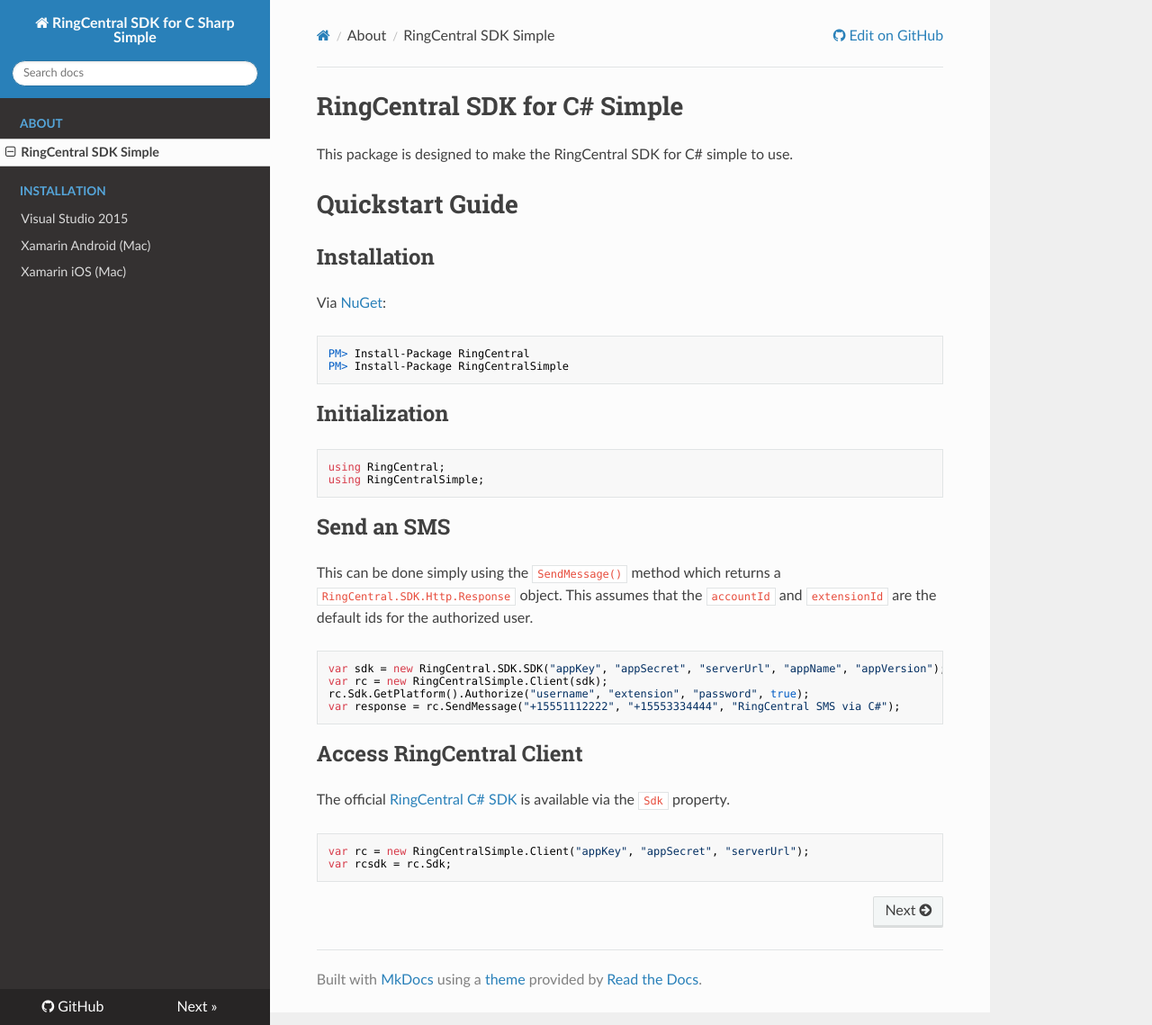
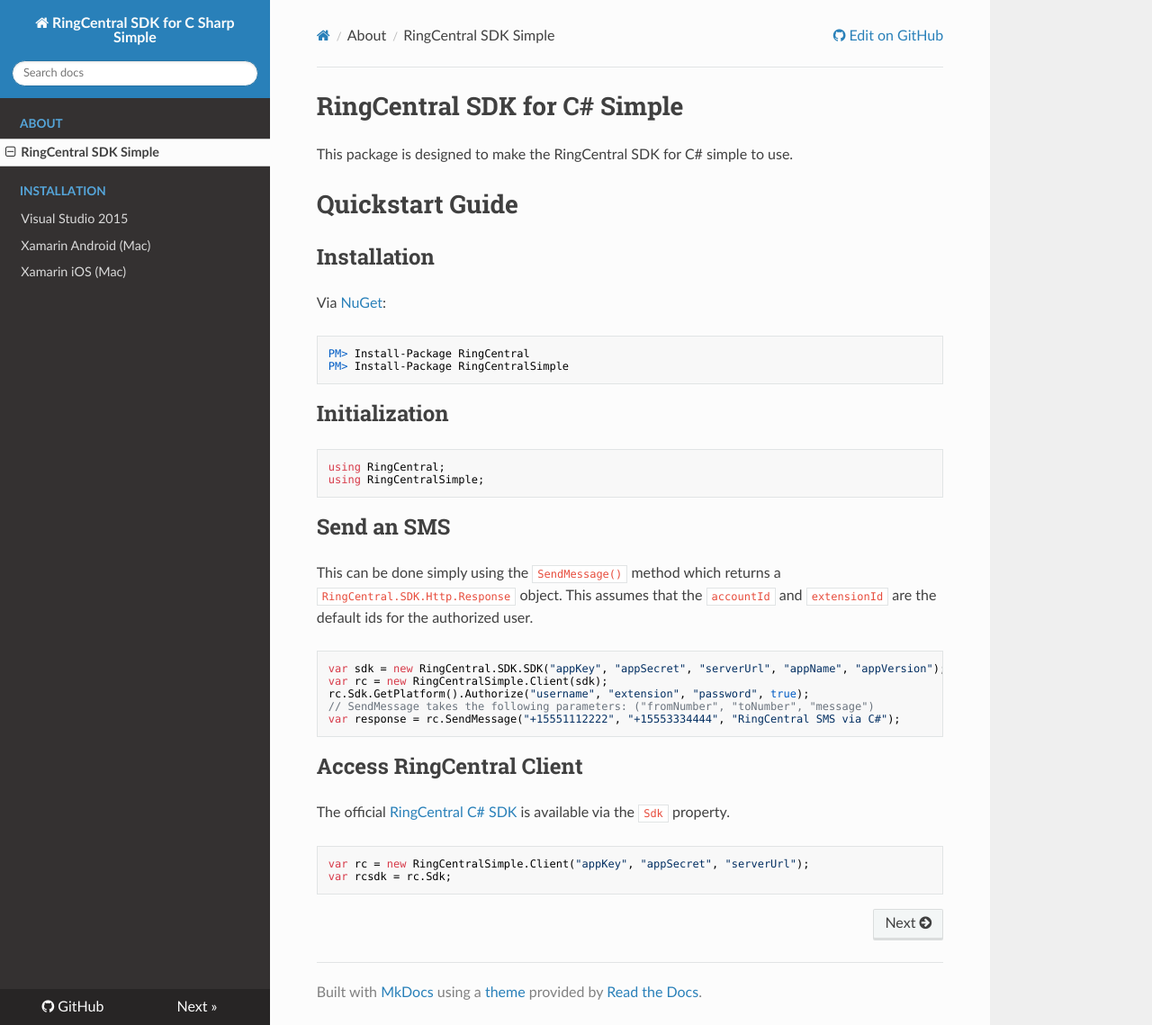
Before and after one commit to grokify/ringcentral-sdk-csharp-simple, an MkDocs documentation site: the page built from docs/index.md, in a window 1280 px wide and 1139 px high. Shown: the whole window at 90% size. Built offline with MkDocs 1.6.1, drawn with Linux system fonts in a browser that asks for light colours; nearby versions of some CDN libraries; old or Windows-style settings are respelled for this version of MkDocs.

````diff
--- a/docs/index.md
+++ b/docs/index.md
@@ -28,6 +28,7 @@ This can be done simply using the `SendMessage()` method which returns a `RingCe
 var sdk = new RingCentral.SDK.SDK("appKey", "appSecret", "serverUrl", "appName", "appVersion");
 var rc = new RingCentralSimple.Client(sdk);
 rc.Sdk.GetPlatform().Authorize("username", "extension", "password", true);
+// SendMessage takes the following parameters: ("fromNumber", "toNumber", "message")
 var response = rc.SendMessage("+15551112222", "+15553334444", "RingCentral SMS via C#");
 ```
 
````
Also changed, not shown: README.md (+1 -0 lines).
